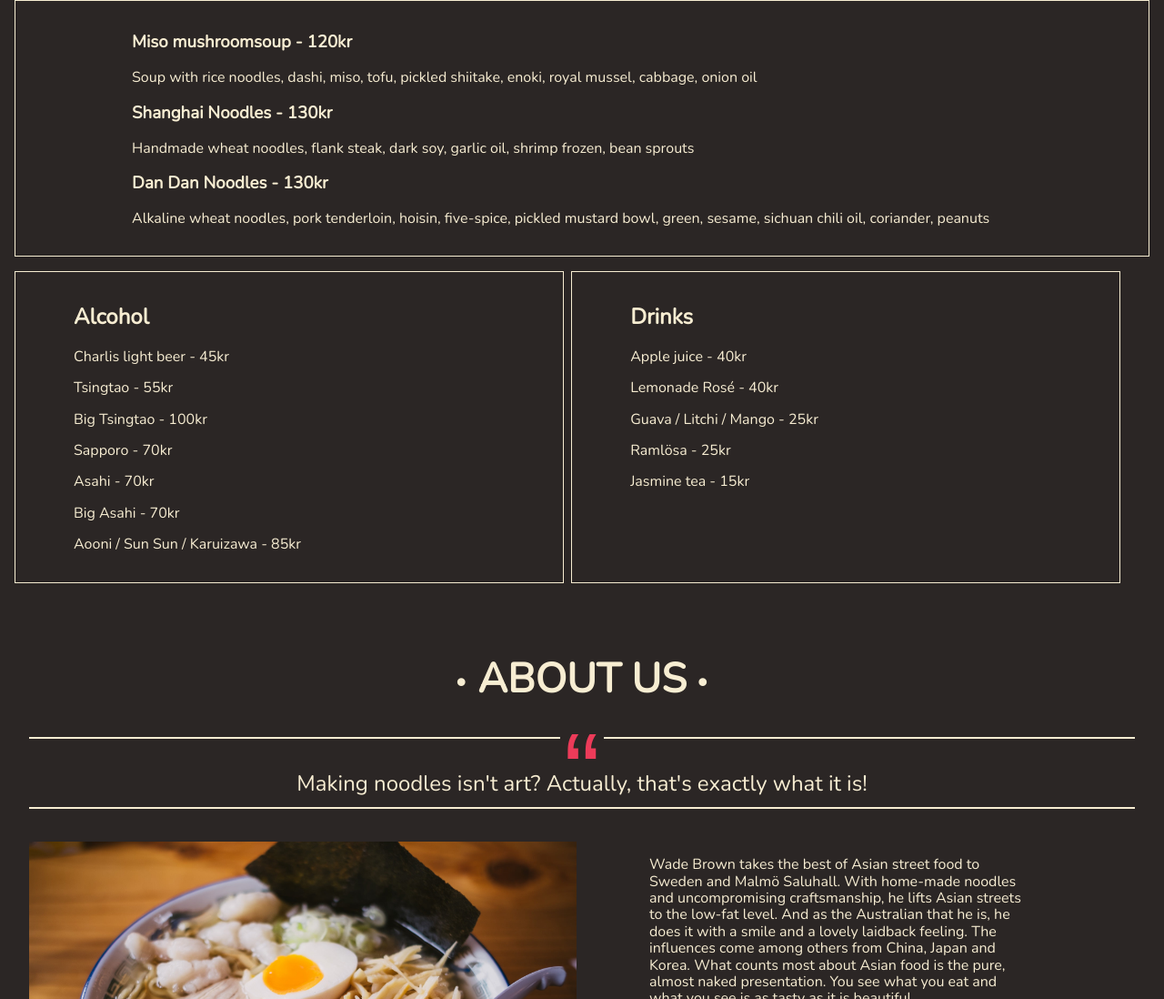
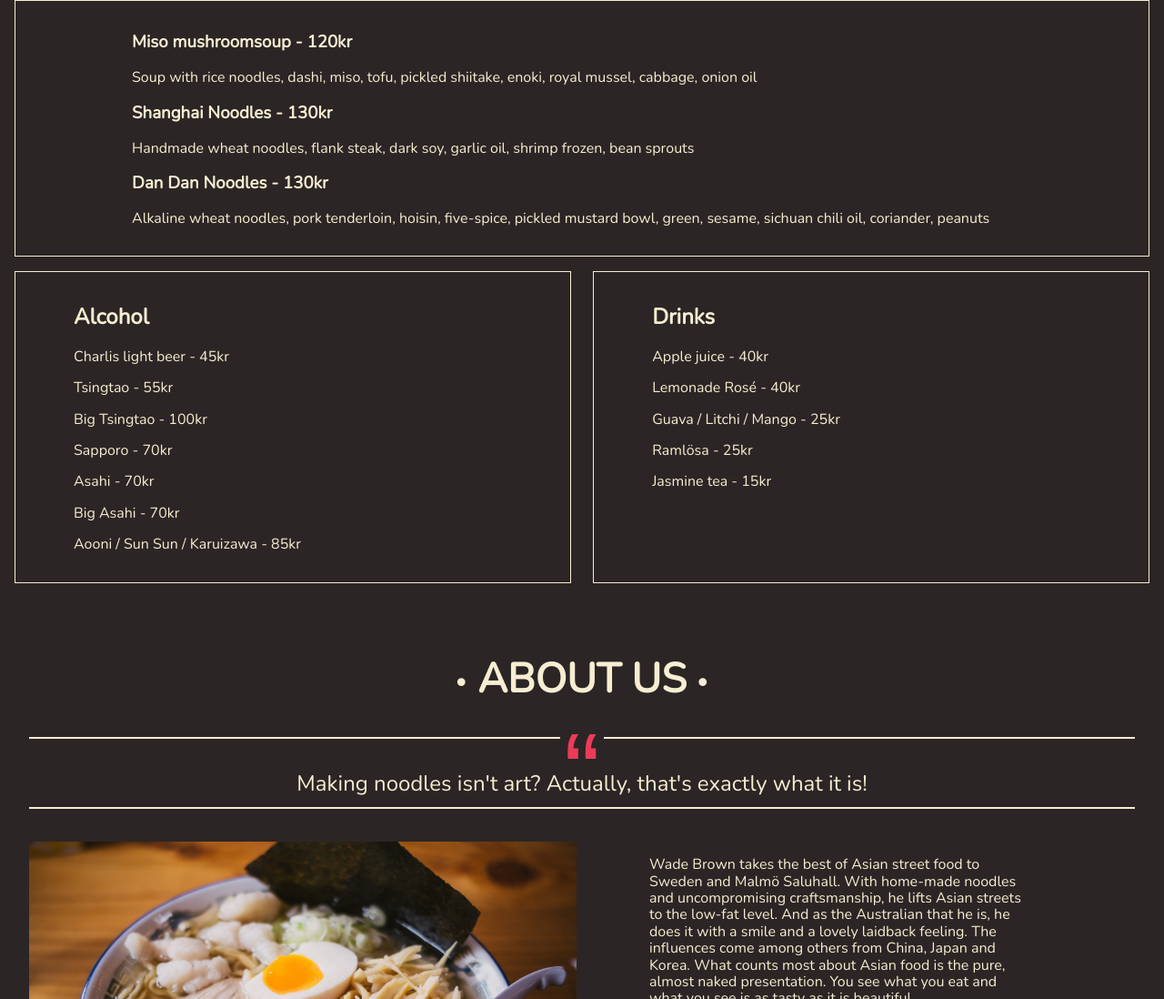
Before and after one commit to lyjenewein/pink_head, a plain HTML site: page public_html/index_en.html in a window 1280 px wide. Shown: the part 926-2024 px from the top of the page at 91% size. Drawn offline with nearby package versions, Linux system fonts and the light colour scheme.

Commit message:
fix of grid widths

```diff
--- a/public_html/css/style.css
+++ b/public_html/css/style.css
@@ -409,7 +409,10 @@ nav ul li:first-child > a {
   display: -ms-flexbox;
   display: flex;
   margin: 0;
-  padding: 0; }
+  padding: 0;
+  -webkit-box-pack: justify;
+  -ms-flex-pack: justify;
+  justify-content: space-between; }
 
 .grid-item1 {
   padding: 1em;
@@ -421,13 +424,13 @@ nav ul li:first-child > a {
   padding: 1em;
   margin-left: 1em;
   margin-right: 0.5em;
-  width: 47.2vw; }
+  width: 47.8vw; }
 
 .grid-item3 {
   border: 1px solid #F7EDD2;
   padding: 1em;
   margin-right: 1em;
-  width: 47.2vw; }
+  width: 47.8vw; }
 
 @media screen and (min-width: 600px) {
   .grid-item1 {
--- a/scss/_meny.scss
+++ b/scss/_meny.scss
@@ -10,6 +10,7 @@
     display: flex;
     margin: 0;
     padding: 0;
+    justify-content: space-between;
 }
 
 .grid-item1 {
@@ -23,14 +24,14 @@
     padding: 1em;
     margin-left: 1em;
     margin-right: 0.5em;
-    width: 47.2vw;
+    width: 47.8vw;
 }
 
 .grid-item3 {
     border: 1px solid #F7EDD2;
     padding: 1em;
     margin-right: 1em;
-    width: 47.2vw;
+    width: 47.8vw;
 }
 
 
```
